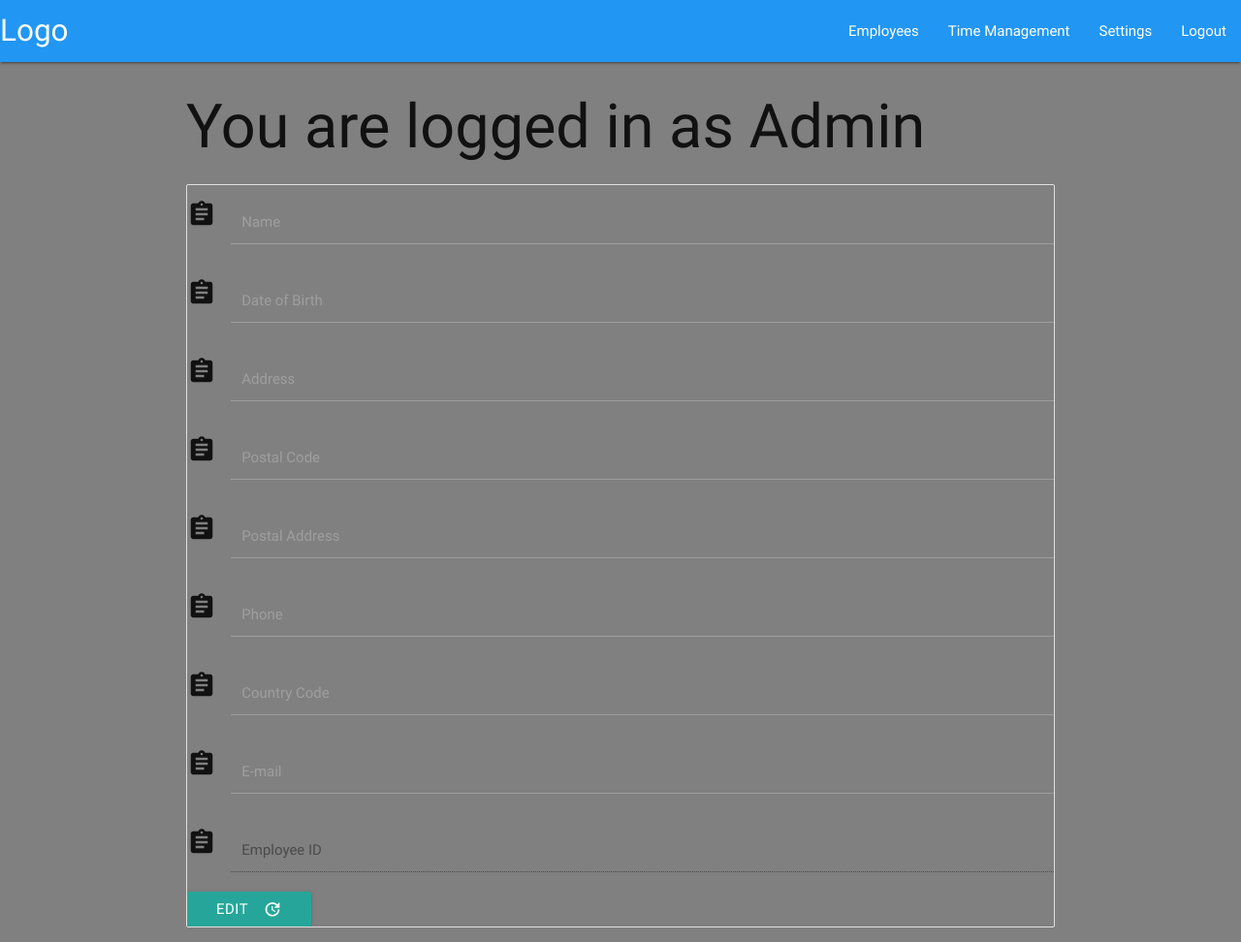
After one commit to weekend79/Time-management-software, a Flask app: template templates/edit_employee.html in a window 1280 px wide. The commit adds this page. Shown: the whole page at 97% size. Run offline with Flask 2, Linux system fonts and the light colour scheme; the template is opened without the code that fills it, so the values that code supplies are empty; some libraries are stand-ins or nearby versions.

Commit message:
add, read, update and delete employee, with profile page, no styling

```diff
--- a/app.py
+++ b/app.py
@@ -1,57 +1,120 @@
 import os
 import bcrypt
-from flask import Flask, render_template, url_for, redirect, request, session
+from flask import Flask, flash, redirect, render_template, request, url_for, session
 from flask_pymongo import PyMongo
-# from bson.objectid import ObjectId
+from bson.objectid import ObjectId
+
 if os.path.exists("env.py"):
     import env
+
+# if os.path.exists("utils.py"):
+ #   import utils
 
 # Connection configuration
 app = Flask(__name__)
 
 # MongoDB config
-app.config['MONGO_DBNAME'] = 'timeManagement'
+app.config['MONGO_DBNAME'] = 'time_manager'
 app.config['MONGO_URI'] = os.getenv('MONGO_URI')
 app.config['SECRET_KEY'] = os.getenv('SECRET_KEY')
-
 
 mongo = PyMongo(app)
 
 # Setting up the app route
 @app.route('/')
-def get_index():
+def index():
     return render_template("index.html")
+
 
 @app.route('/login')
 def login():
-    if 'username' in session:
+    hashpass = bcrypt.hashpw(request.form['pass'].encode('utf-8'), bcrypt.gensalt())
+    user = mongo.db.users.find_one({'name': request.form['username'], 'password': hashpass})
+
+    if user:
+        session['username'] = request.form['username']
         return redirect(url_for('admin_dashboard'))
 
     return render_template("login.html")
 
+
 @app.route('/admin_dashboard')
 def admin_dashboard():
     return render_template("admin_dashboard.html")
+#    new_user = mongo.db.new_user
+#    login_user = new_user.find_one({'name' : request.form['username']})
 
-@app.route('/register', methods=['POST', 'GET'])
-def register():
-    if request.method == 'POST':
-        new_user = mongo.db.new_user
-        existing_user = new_user.find_one({'name' : request.form['username']})
+    # if login_user:
+    #    if bcrypt.hashpw(request.form['pass'].encode('utf-8'), login_user['password'].encode('utf-8')) == login_user['password'].encode('utf-8'):
+    #        session['username'] = request.form['username']
+    #        return redirect(url_for('login'))
+#    return 'Invalid username/password combination'
 
-        if existing_user is None:
-            hashpass = bcrypt.hashpw(request.form['pass'].encode('utf-8'), bcrypt.gensalt())
-            new_user.insert({'name' : request.form['username'], 'password' : hashpass})
-            session['username'] = request.form['username']
-            return redirect(url_for('login'))
 
-        return 'The username already exists!'
+# users --> usernames and passwords and permissions e.g. is_employee, is_admin and employee = _id
+# employees --> [employee_1(_id=...)]
 
-    return render_template('register.html')
+
+@app.route('/view_employees')
+def view_employees():
+    return render_template("view_employees.html", employees=mongo.db.employees.find())
+
+    # get the employees from MongoDB
+    # employees = [employee_1, ..., employee_n]
+    # employees[0]['postal_code']
+
+
+@app.route('/profile/<employee_id>')
+def profile(employee_id):
+    the_employee = mongo.db.employees.find_one({"_id": ObjectId(employee_id)})
+    employees = mongo.db.employees.find()
+    return render_template("profile.html", employee=the_employee, employees=mongo.db.employees.find_one())
+
 
 @app.route('/add_user')
 def add_user():
     return render_template("add_user.html")
+
+
+@app.route('/insert_user', methods=['POST'])
+def insert_user():
+    employees = mongo.db.employees
+    employees.insert_one(request.form.to_dict())
+    flash('New employee added')
+    return redirect(url_for('admin_dashboard'))
+
+
+@app.route('/edit_employee/<employee_id>')
+def edit_employee(employee_id):
+    the_employee = mongo.db.employees.find_one({"_id": ObjectId(employee_id)})
+    employees = mongo.db.employees.find()
+    return render_template('edit_employee.html', employee=the_employee, employees=mongo.db.employees.find_one())
+
+
+@app.route('/update_employee/<employee_id>', methods=["POST"])
+def update_employee(employee_id):
+    employees = mongo.db.employees
+    employees.replace_one( {'_id': ObjectId(employee_id)},
+    {
+        'name' : request.form.get('name'),
+        'dob' : request.form.get('DOB'),
+        'address' : request.form.get('address'),
+        'postal_code' : request.form.get('postal_code'),
+        'postal_address' : request.form.get('postal_address'),
+        'phone' : request.form.get('phone'),
+        'country_code' : request.form.get('country_code'),
+        'email_id' : request.form.get('email_id'),
+        'id' : request.form.get('id')
+    })
+    return redirect(url_for('view_employees'))
+
+
+@app.route('/delete_employee/<employee_id>')
+def delete_employee(employee_id):
+    mongo.db.employees.remove({'_id': ObjectId(employee_id)})
+    flash('Employee deleted!')
+    return redirect(url_for('view_employees'))
+
 
 if __name__ == '__main__':
     app.secret_key = os.getenv('SECRET_KEY')
--- a/requirements.txt
+++ b/requirements.txt
@@ -1,7 +1,10 @@
+bcrypt==3.1.7
+bson==0.5.9
 click==7.1.1
 dnspython==1.16.0
 Flask==1.1.1
 Flask-PyMongo==2.3.0
+Flask-Session==0.3.1
 itsdangerous==1.1.0
 pymongo==3.10.1
 Werkzeug==1.0.0
--- a/static/css/style.css
+++ b/static/css/style.css
@@ -1,3 +1,9 @@
 body {
     background-color: grey;
 }
+
+.button-size {
+    height: 150px;
+    width: 100%;
+    margin-top: 5%;
+}
--- a/templates/backend_base.html
+++ b/templates/backend_base.html
@@ -13,9 +13,10 @@
 		<div class="nav-wrapper">
 			<a href="#!" class="brand-logo">Logo</a>
 			<ul class="right hide-on-med-and-down">
-				<li><a>A link</a></li>
-				<li><a>A second link</a></li>
-				<li><a>A third link</a></li>
+				<li><a>Employees</a></li>
+				<li><a>Time Management</a></li>
+				<li><a>Settings</a></li>
+                <li><a>Logout</a></li>
 			</ul>
 		</div>
 	</nav>
--- /dev/null
+++ b/templates/edit_employee.html
@@ -0,0 +1,57 @@
+{% extends 'backend_base.html' %} {% block content %}
+
+<div class="container">
+	<form action="{{ url_for('update_employee', employee_id=employee._id) }}" method="POST">
+		<ul class="collection">
+			<div class="input-field col s12">
+				<i class="material-icons prefix">assignment</i>
+				<input id="employee_name" name="name" type="text" class="validate" value="{{employee.name}}">
+				<label for="icon_prefix">Name</label>
+			</div>
+			<div class="input-field col s12">
+				<i class="material-icons prefix">assignment</i>
+				<input id="employee_dob" name="dob" type="text" class="validate" value="{{employee.DOB}}">
+				<label for="icon_prefix">Date of Birth</label>
+			</div>
+			<div class="input-field col s12">
+				<i class="material-icons prefix">assignment</i>
+				<input id="employee_address" name="address" type="text" class="validate" value="{{employee.address}}">
+				<label for="icon_prefix">Address</label>
+			</div>
+			<div class="input-field col s12">
+				<i class="material-icons prefix">assignment</i>
+				<input id="employee_postal_code" name="postal_code" type="text" class="validate" value="{{employee.postal_code}}">
+				<label for="icon_prefix">Postal Code</label>
+			</div>
+            <div class="input-field col s12">
+				<i class="material-icons prefix">assignment</i>
+				<input id="employee_postal_address" name="postal_address" type="text" class="validate" value="{{employee.postal_address}}">
+				<label for="icon_prefix">Postal Address</label>
+			</div>
+			<div class="input-field col s12">
+				<i class="material-icons prefix">assignment</i>
+				<input id="employee_phone" name="phone" type="text" class="validate" value="{{employee.phone}}">
+				<label for="icon_prefix">Phone</label>
+			</div>
+            <div class="input-field col s12">
+				<i class="material-icons prefix">assignment</i>
+				<input id="employee_country_code" name="country_code" type="text" class="validate" value="{{employee.country_code}}">
+				<label for="icon_prefix">Country Code</label>
+			</div>
+			<div class="input-field col s12">
+				<i class="material-icons prefix">assignment</i>
+				<input id="employee_email_id" name="email_id" type="text" class="validate" value="{{employee.email_id}}">
+				<label for="icon_prefix">E-mail</label>
+			</div>
+			<div class="input-field col s12">
+				<i class="material-icons prefix">assignment</i>
+				<input disabled value="{{employee.id}}" id="disabled" name="id" type="text" class="validate" value="{{employee.id}}">
+				<label for="icon_prefix">Employee ID</label>
+			</div>
+			<button class="btn waves-effect waves-light" type="submit" name="action">Edit
+                <i class="material-icons right">update</i>
+            </button>
+	</form>
+</div>
+
+{% endblock %}
--- a/templates/index.html
+++ b/templates/index.html
@@ -1,5 +1,5 @@
 {% extends 'base.html' %} {% block content %}
 
-<a href="{{ url_for('login') }}"><button class="waves-effect waves-light btn-large blue">Login</button></a>
+<a href="{{ url_for('admin_dashboard') }}"><button class="waves-effect waves-light btn-large blue">Login</button></a>
 
 {% endblock %}
--- a/templates/login.html
+++ b/templates/login.html
@@ -1,7 +1,7 @@
 {% extends 'base.html' %} {% block content %}
 <div class="container">
 	<div class="row">
-		<form method=POST action="{{ url_for('admin_dashboard') }}" class="col s12">
+		<form method=POST action="#" class="col s12">
 			<div class="form-group">
 				<div class="row">
 					<div class="input-field col s12">
@@ -22,3 +22,5 @@
 </div>
 
 {% endblock %}
+
+{{ url_for('admin_dashboard') }}
--- /dev/null
+++ b/utils.py
@@ -0,0 +1,2 @@
+import os
+from bcrypt import bcrypt
```
Also changed, not shown: templates/add_user.html (+14 -9 lines), templates/admin_dashboard.html (+37 -1 lines), templates/base.html (+11 -5 lines), templates/profile.html (added, +17 -0 lines), templates/view_employees.html (added, +35 -0 lines).
